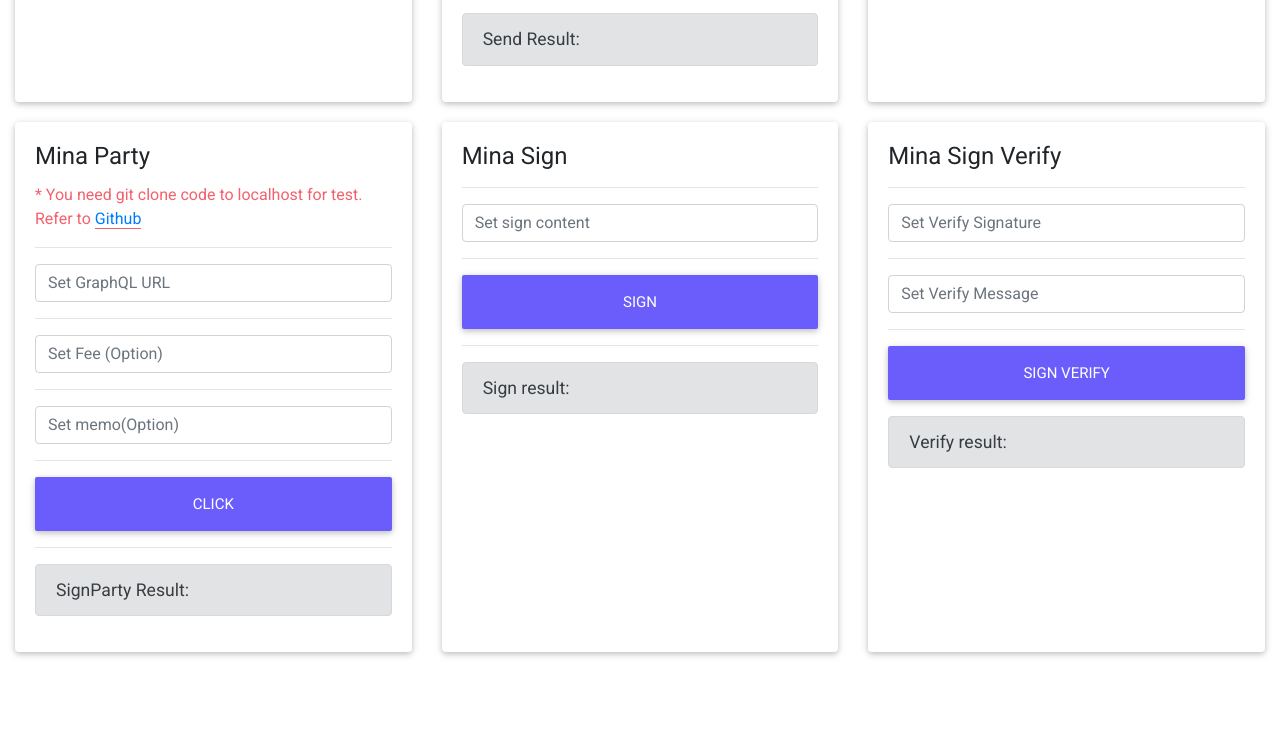
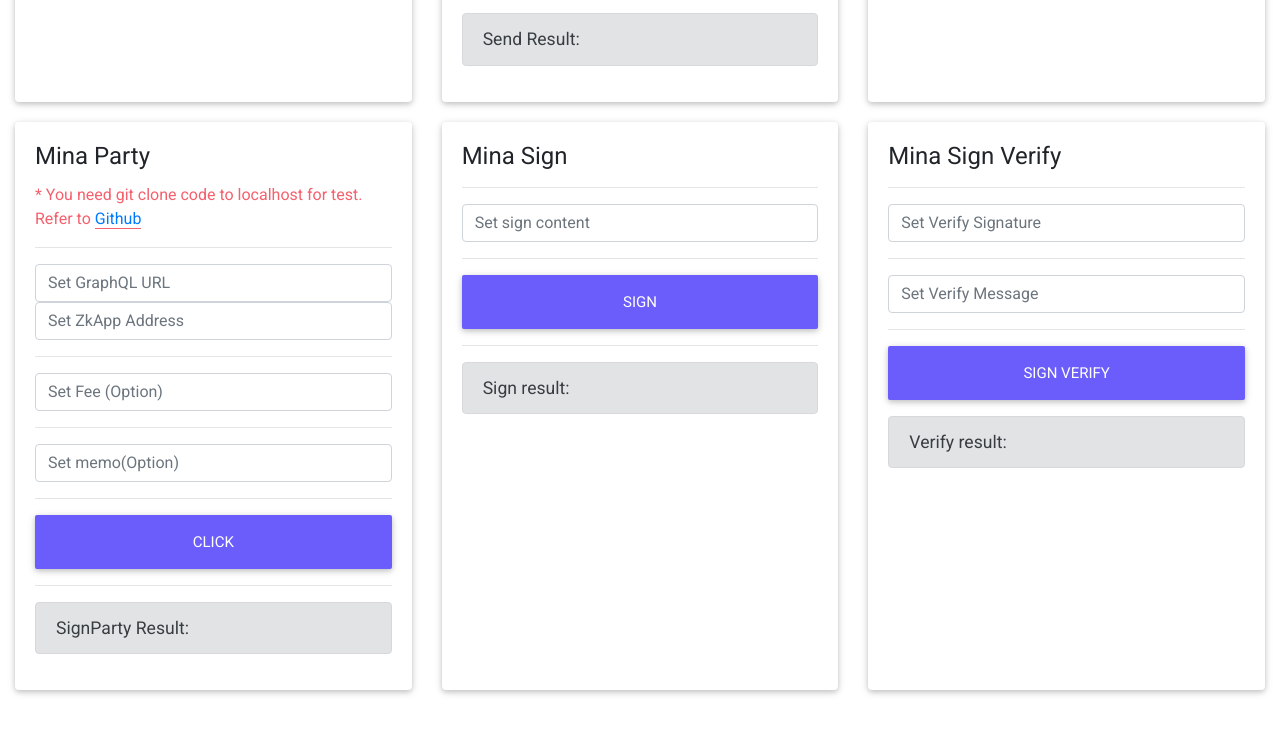
Before and after one commit to aurowallet/auro-test-dapp-berkeley, a website built with webpack: page dist/index.html in a window 1280 px wide. Shown: the part 670-1400 px from the top of the page. Before the commit the page ends 1362 px from the top, so only its background shows below. Built offline with nearby package versions, Linux system fonts and the light colour scheme; what snarkyjs would draw is missing.

Commit message:
update deploy

```diff
--- a/dist/index.html
+++ b/dist/index.html
@@ -136,6 +136,7 @@
 
               <hr />
               <input class="form-control" type="text" placeholder="Set GraphQL URL" id="gqlContent" />
+              <input class="form-control" type="text" placeholder="Set ZkApp Address" id="zkAppAddress" />
               <hr />
               <div id="buildTip" hidden="true">
                 <span>building , please wait</span>
--- a/package.json
+++ b/package.json
@@ -28,7 +28,7 @@
   "homepage": "./",
   "dependencies": {
     "@aurowallet/mina-provider": "0.1.4",
-    "snarkyjs":"0.4.4"
+    "snarkyjs":"0.5.2"
   },
   "devDependencies": {
     "clean-webpack-plugin": "^3.0.0",
```
Also changed, not shown: dist/index.js (+1 -1 lines), 1 other file.
